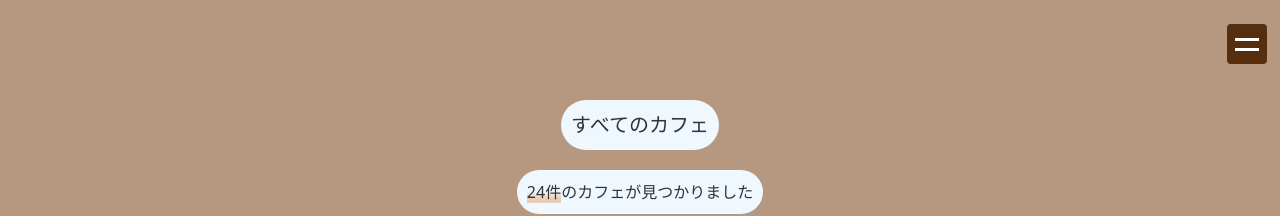
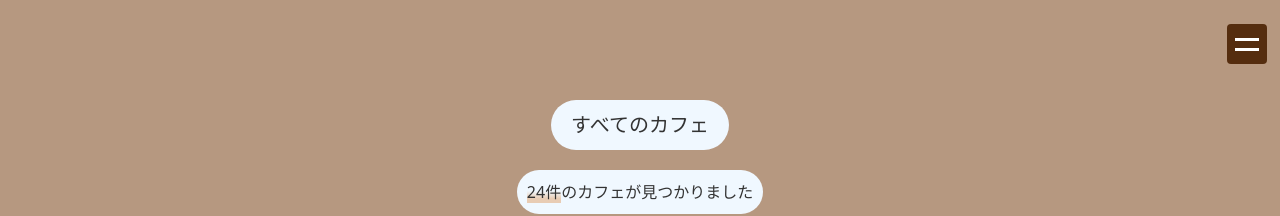
Before and after one commit to rkWebCreater/nomad-cafe-info, a Nuxt app: page /Search in a window 1280 px wide. Shown: the top 216 px of the page. Built offline with nearby package versions, Linux system fonts and the light colour scheme; a web font is replaced by a local one.

Commit message:
Add files via upload

```diff
--- a/pages/Search.vue
+++ b/pages/Search.vue
@@ -109,7 +109,7 @@ const filteredCafes = computed(()=> {
               font-size:20px ;
               background: aliceblue;
               border-radius: 40px;
-              padding: 10px ;
+              padding: 10px 20px 10px 20px;
               margin-left: auto;
               margin-right: auto;
               margin-bottom: 20px;
```
